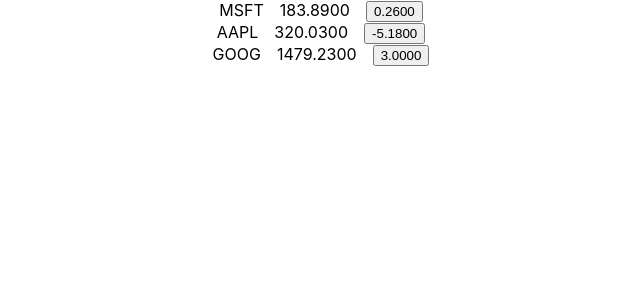
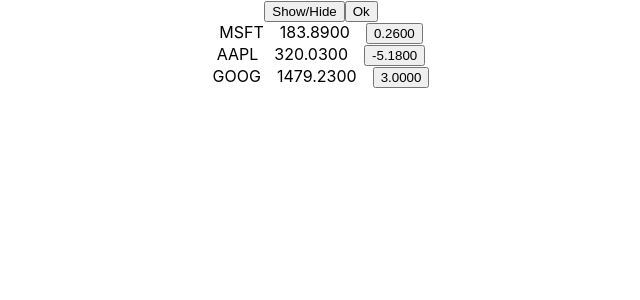
Before and after one commit to wix-playground/kickstart-2020-kyiv-react, a React (Create React App) app: page / in a window 1280 px wide. Shown: the top 300 px of the page, without its empty margins (319-959 px from the left). Built offline with nearby package versions, Linux system fonts and the light colour scheme.

Commit message:
Add class component

```diff
--- a/src/App.tsx
+++ b/src/App.tsx
@@ -9,10 +9,12 @@
 
 const App: React.FC<AppProps> = (props) => {
   const [stocks] = useState(props.initialState)
+  const [isVisible, setVisibility] = useState(true)
 
   return (
     <div className="App">
-        <Stocks items={stocks}/>
+      <button onClick={() => setVisibility(!isVisible)}>Show/Hide</button>
+        {isVisible ? <Stocks items={stocks}/> : null}
     </div>
   );
 }
--- a/src/stocks/stocks.tsx
+++ b/src/stocks/stocks.tsx
@@ -1,4 +1,4 @@
-import React from 'react'
+import React, {PureComponent} from 'react'
 import { StockItem } from '../mocks'
 import Stock from './stock';
 // import {useMode} from '../hooks/use-mode';
@@ -7,19 +7,60 @@
     items: StockItem[]
 }
 
-export const Stocks:React.FC<StocksProps> = (props) => {
-    // const {mode, toggleMode} = useMode('percent')
+interface StocksState {
+    foo: number
+}
 
-    return (
+export class Stocks extends PureComponent<StocksProps, StocksState> {
+    state = {
+        foo: 0
+    }
+    //
+    constructor(props: StocksProps) {
+        super(props);
+        this.state = {
+            foo: 0
+        }
+
+        this.handleButtonClick = this.handleButtonClick.bind(this)
+    }
+
+    componentDidMount(): void {
+        console.log('Stocks mounted');
+    }
+    componentDidUpdate(): void {
+        console.log('Stocks updated');
+    }
+    componentWillUnmount(): void {
+        console.log('Stocks will unmount');
+    }
+    static getDerivedStateFromProps(props: StocksProps) {
+        console.log('Stocks getDerivedStateFromProps', props);
+        return null;
+    }
+
+    handleButtonClick() {
+        console.log(this);
+        this.setState({
+            foo: 2
+        })
+    }
+
+    render() {
+        console.log('Stocks render');
+        return (<>
+                <button onClick={this.handleButtonClick}>Ok</button>
                 <div>{
-            props.items.map(
+                    this.props.items.map(
                         item => <Stock
                             key={item.symbol}
                             item={item}
                         />
                     )
                 }</div>
-    )
+          </>
+        );
+    }
 }
 
 export default Stocks
```
Lines whose indentation alone changed are shown as unchanged.
